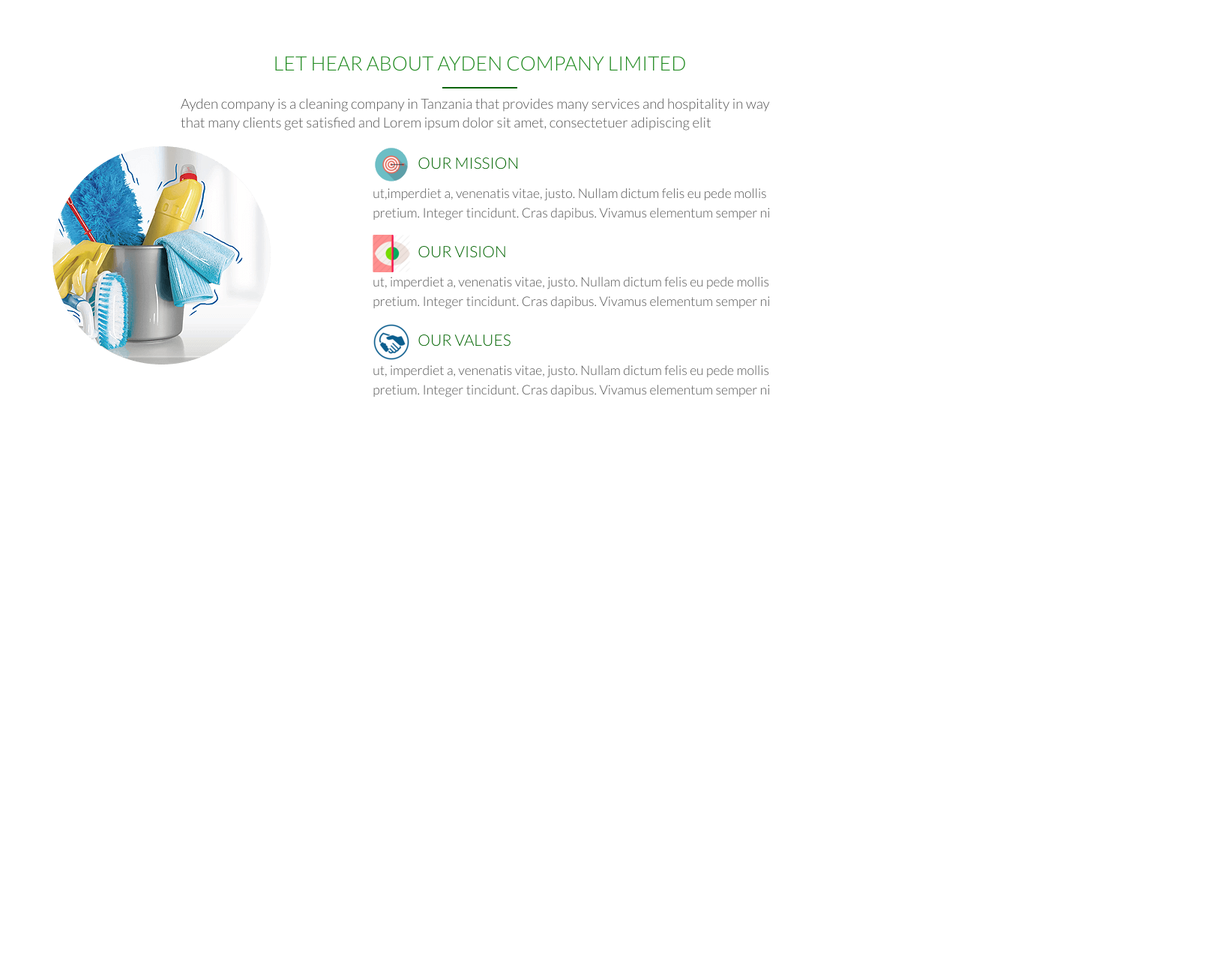
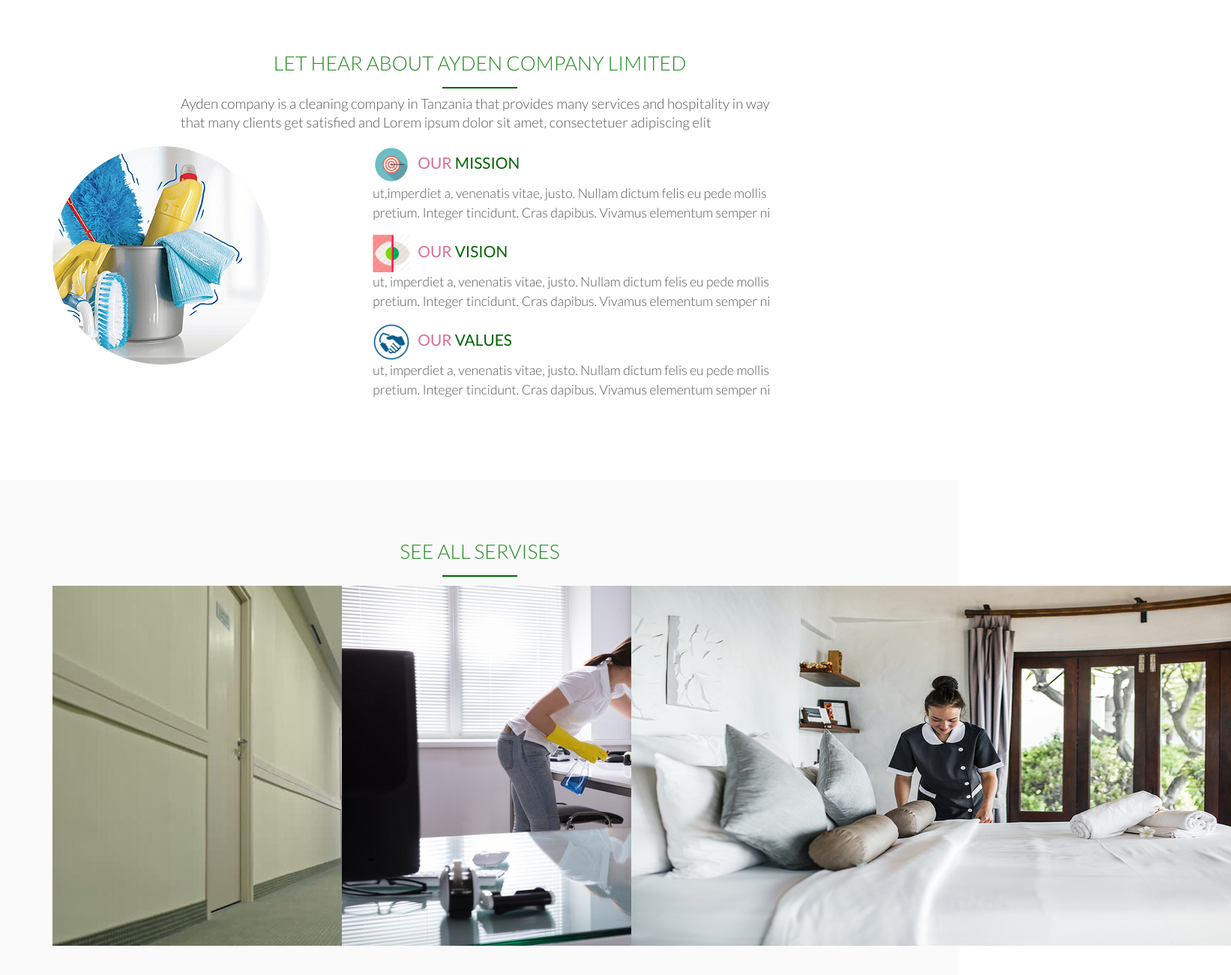
Before and after one commit to iddimsangi/ayden_website, a plain HTML site: page index.html in a window 1280 px wide. Shown: the part 811-2111 px from the top of the page at 75% size, 1642 px wide, since content can reach past the window. Before the commit the page ends 1451 px from the top, so only its background shows below. Drawn offline with Linux system fonts and the light colour scheme; files whose address does not match are found by name.

Commit message:
add new images and new service section

```diff
--- a/index.html
+++ b/index.html
@@ -40,26 +40,48 @@
                      <div class="abt-details">
                          <div>
                              <img src="resources/img/msin.png" alt="l1" class="icon-pc">
-                              <h3>OUR MISSION</h3>
+                              <h3>OUR <span> MISSION</span></h3>
                          </div>
                          <P>ut,imperdiet a, venenatis vitae, justo. Nullam dictum felis eu pede mollis pretium. Integer tincidunt. Cras dapibus. Vivamus elementum semper ni</P>
                      </div>
                      <div class="abt-details">
                            <div>
                                <img src="resources/img/vis.png" alt="l2" class="icon-pc">
-                               <h3>OUR VISION</h3>
+                               <h3>OUR <span>VISION</span></h3>
                          </div>
                          <P>ut, imperdiet a, venenatis vitae, justo. Nullam dictum felis eu pede mollis pretium. Integer tincidunt. Cras dapibus. Vivamus elementum semper ni</P>
                      </div>
                      <div class="abt-details">
                            <div>
                                <img src="resources/img/val.png" alt="l3" class="icon-pc">
-                               <h3>OUR VALUES</h3>
+                               <h3>OUR <span>VALUES</span> </h3>
                          </div>
                          <P>ut, imperdiet a, venenatis vitae, justo. Nullam dictum felis eu pede mollis pretium. Integer tincidunt. Cras dapibus. Vivamus elementum semper ni</P>
                      </div>
                 </div>
             </div>
         </section>
+        <section class="sec-services">
+            <div class="row">
+                <h2>see all servises</h2>
+            </div>
+            <div class="row">
+                <div class="col span-1-of-3">
+                    <div class="card-services">
+                        <img src="resources/img/pc1.jpeg" alt="pc-1">
+                    </div>
+                </div>
+                 <div class="col span-1-of-3">
+                      <div class="card-services">
+                           <img src="resources/img/pc3.jpeg" alt="pc-1">
+                     </div>
+                </div>
+                 <div class="col span-1-of-3">
+                      <div class="card-services">
+                      <img src="resources/img/pc5.jpeg" alt="pc-1">
+                     </div>
+                </div>
+            </div>
+        </section>
     </body>
 </html>
--- a/resources/css/style.css
+++ b/resources/css/style.css
@@ -11,6 +11,7 @@ html{
     background-color: #fff;
     text-rendering: optimizeLegibility;
 }
+/*========================REUSABLE===============================================*/
 .row{
     width: 1140px;
     margin: 0 auto;
@@ -49,6 +50,7 @@ section{
 .nivigations-list li a:active{
     border-bottom: 2px solid green;
 }
+/*---------------------------------ICONS----------------------------------------------------------*/
 .icon-small {
     font-size: 30px;
     color: green;
@@ -70,8 +72,10 @@ header{
     background-image:linear-gradient(rgba(21, 20, 20, 0.45),rgba(21, 20, 20, 0.51)),url(img/slider_bg_2.jpg);
     background-size: cover;
     background-position: center;
+    background-attachment: fixed;
     height: 100vh;
 }
+/*------------------------------------------------------HEADINGS----------------------------------------*/
 h1,h2,h3{
     font-weight: 300;
     text-transform: uppercase;
@@ -86,11 +90,16 @@ h2{
     text-align: center;
 }
 h3{
+    font-weight: 400;
     font-size: 95%;
-    color: darkgreen;
+    color:palevioletred;
     float: left;
     vertical-align: middle;
     padding-left: 10px;
+}
+h3 span{
+    font-weight: 500;
+    color: darkgreen;
 }
 h2:after{
     content: " ";
@@ -101,6 +110,7 @@ h2:after{
     margin: 0 auto;
     margin-top: 17px;
 }
+/*------------------------------------------------------BUTTONS-------------------------------------------*/
 .btn{
     text-decoration: none;
     border: 2px solid green;
@@ -123,7 +133,7 @@ h2:after{
     float:left;
     height: auto;
 }
-
+/*==========================================================SECTION-ABOUT-==================================*/
 .abt-details p{
     font-size: 85%;
 }
@@ -155,3 +165,7 @@ h2:after{
     float: left;
     margin-top: -10px;
 }
+/*===================================================SECTION-SERVICES==================================*/
+.sec-services {
+    background-color:#fafafa;
+}
```
Also changed, not shown: resources/img/pc1.jpeg (added), resources/img/pc2.jpeg (added), resources/img/pc3.jpeg (added), resources/img/pc4.jpeg (added), resources/img/pc5.jpeg (added).
